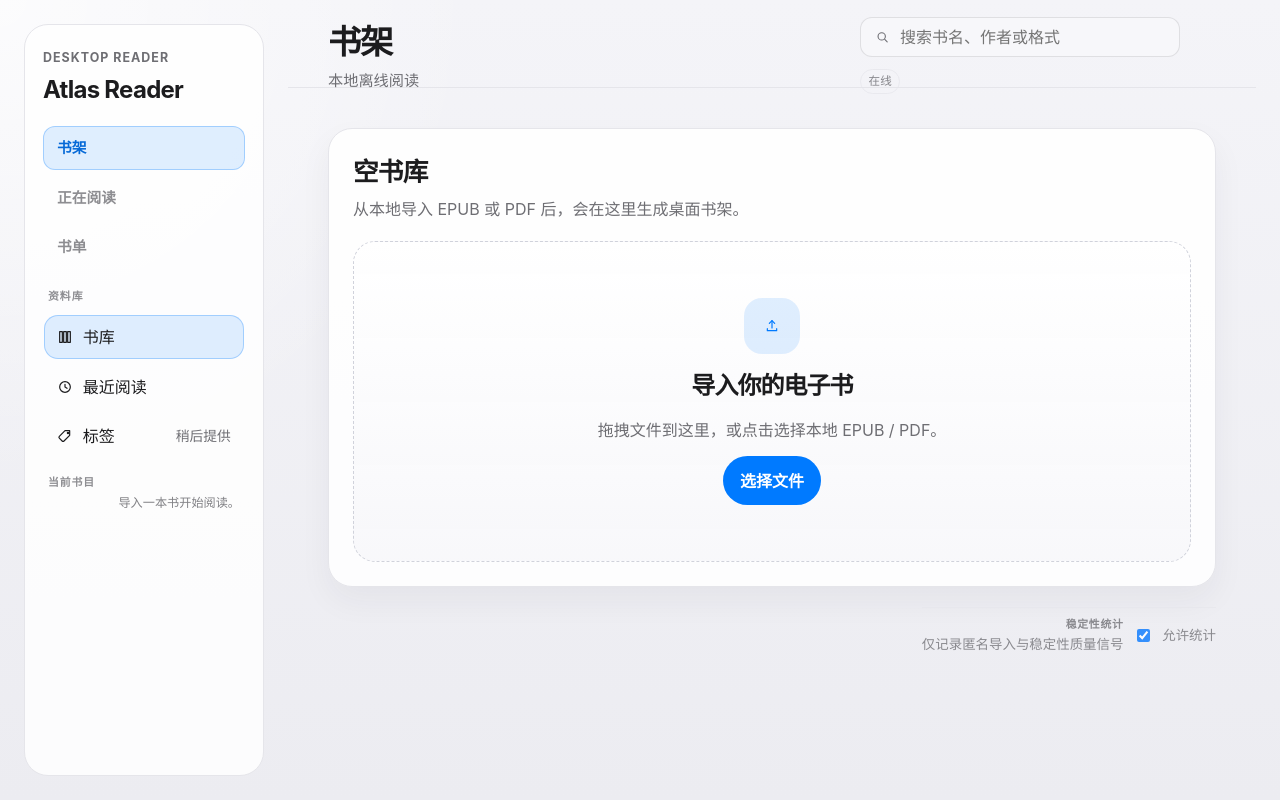
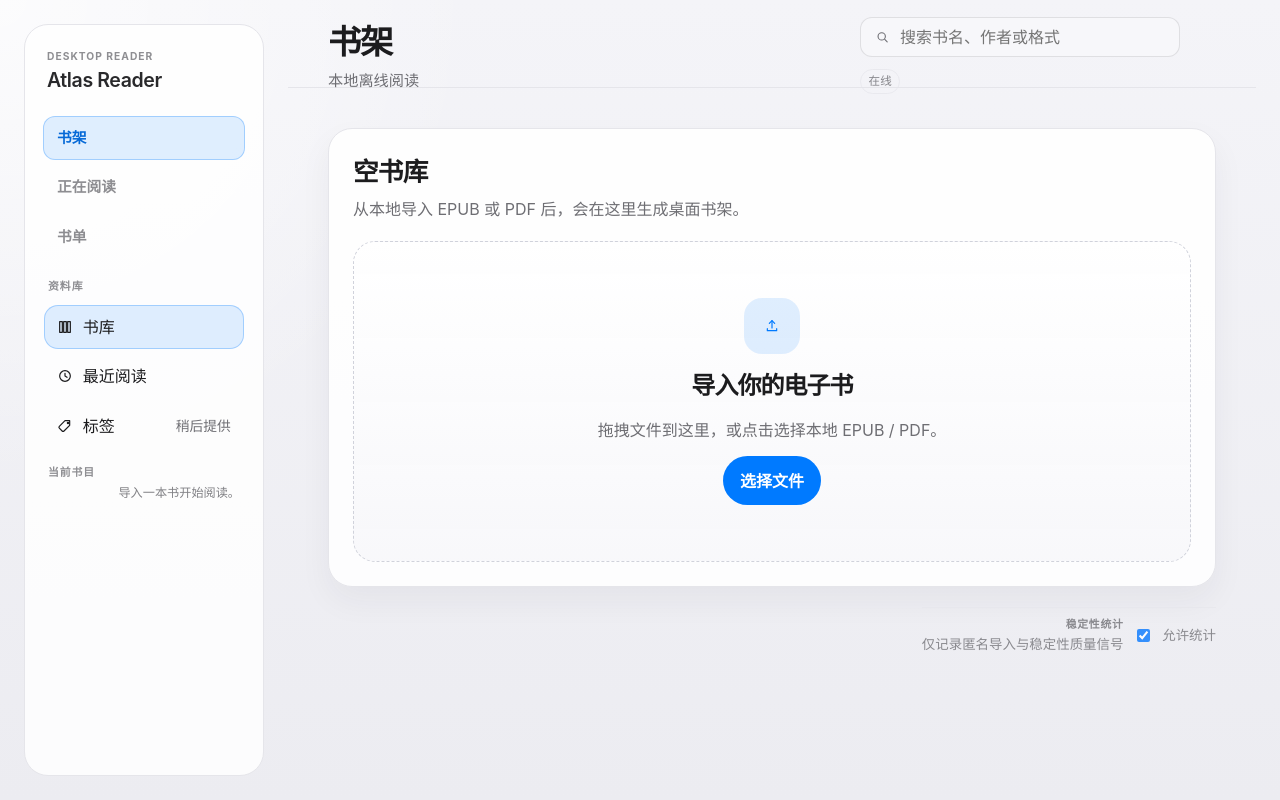
Before and after one commit to Quentinbest/ebook-reader-web-mvp, a React (Vite) app: page /library in a window 1280 px wide. Built offline with nearby package versions, Linux system fonts and the light colour scheme.

Commit message:
refactor(desktop): soften library brand block

```diff
--- a/src/styles/shell.css
+++ b/src/styles/shell.css
@@ -208,6 +208,24 @@
   padding: 24px 18px;
   background: color-mix(in srgb, var(--books-background) 82%, rgba(255, 255, 255, 0.2));
   box-shadow: none;
+}
+
+.books-shell--library .books-sidebar__brand {
+  gap: 2px;
+  padding: 0 4px 2px;
+}
+
+.books-shell--library .books-sidebar__eyebrow {
+  font-size: 0.64rem;
+  letter-spacing: 0.1em;
+  color: color-mix(in srgb, var(--books-text-secondary) 78%, transparent);
+}
+
+.books-shell--library .books-sidebar__brand strong {
+  font-size: 1.22rem;
+  font-weight: 640;
+  letter-spacing: -0.02em;
+  color: color-mix(in srgb, var(--books-text) 94%, transparent);
 }
 
 .books-shell--library .books-sidebar__nav {
```
